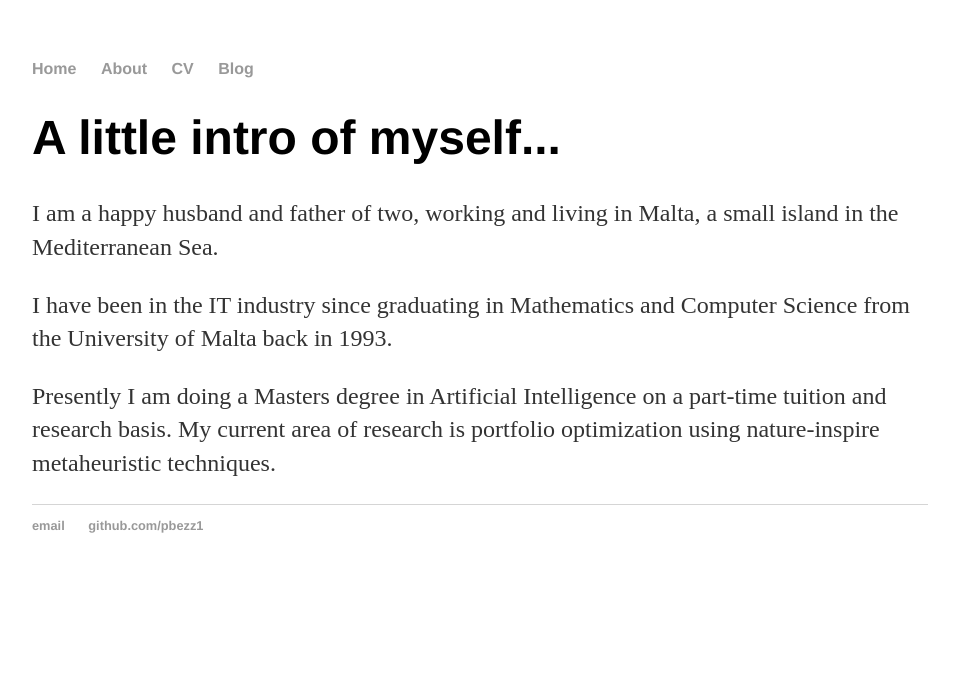
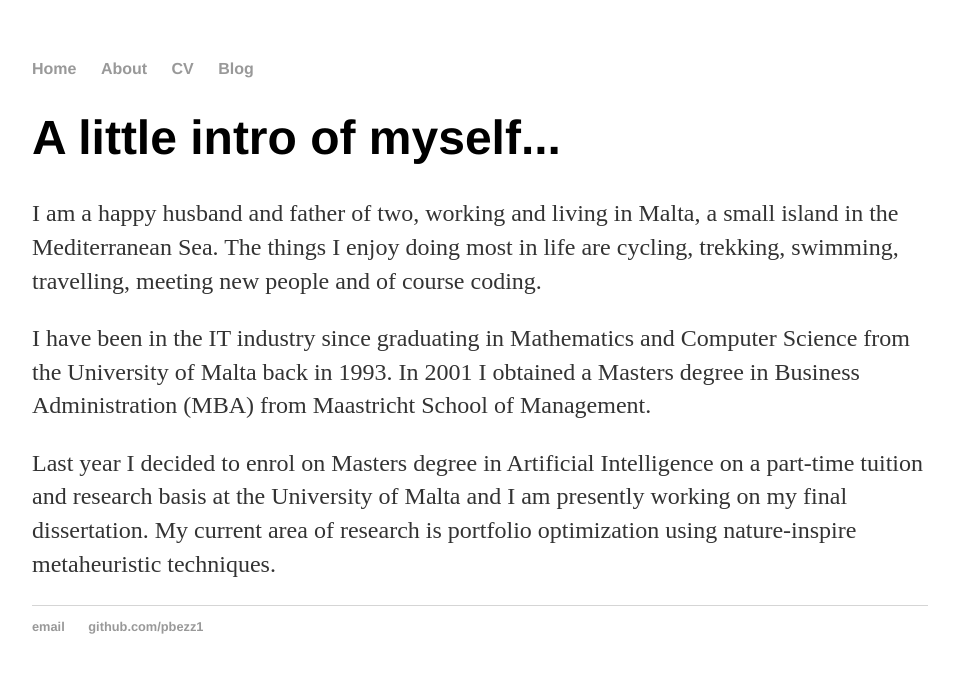
Before and after one commit to pbezz1/pbezz1.github.io, a Jekyll site: the page built from about/index.html, in a window 1280 px wide. Shown: the top 673 px of the page, without its empty margins (160-1119 px from the left). Built offline with Jekyll 4.4.1, drawn with Linux system fonts in a browser that asks for light colours.

Commit message:
Update index.html

```diff
--- a/about/index.html
+++ b/about/index.html
@@ -5,9 +5,10 @@ title: "About Me"
 
 <div class="blurb">
 	<h1>A little intro of myself...</h1>
-  <p>I am a happy husband and father of two, working and living in Malta, a small island in the Mediterranean Sea.</p>
+  <p>I am a happy husband and father of two, working and living in Malta, a small island in the Mediterranean Sea. The things I enjoy doing most in life are cycling, trekking, swimming, travelling, meeting new people and of course coding.</p>
 
-  <p>I have been in the IT industry since graduating in Mathematics and Computer Science from the University of Malta back in 1993.</p>
+  <p>I have been in the IT industry since graduating in Mathematics and Computer Science from the University of Malta back in 1993. In 2001 I obtained a Masters degree in Business Administration (MBA) from Maastricht School of Management.</p>
 
-  <p>Presently I am doing a Masters degree in Artificial Intelligence on a part-time tuition and research basis. My current area of research is portfolio optimization using nature-inspire metaheuristic techniques.</p>
+  <p>Last year I decided to enrol on Masters degree in Artificial Intelligence on a part-time tuition and research basis at the University of Malta and I am presently working on my final dissertation. My current area of research is portfolio optimization using nature-inspire metaheuristic techniques.</p>
+
 </div>
```
